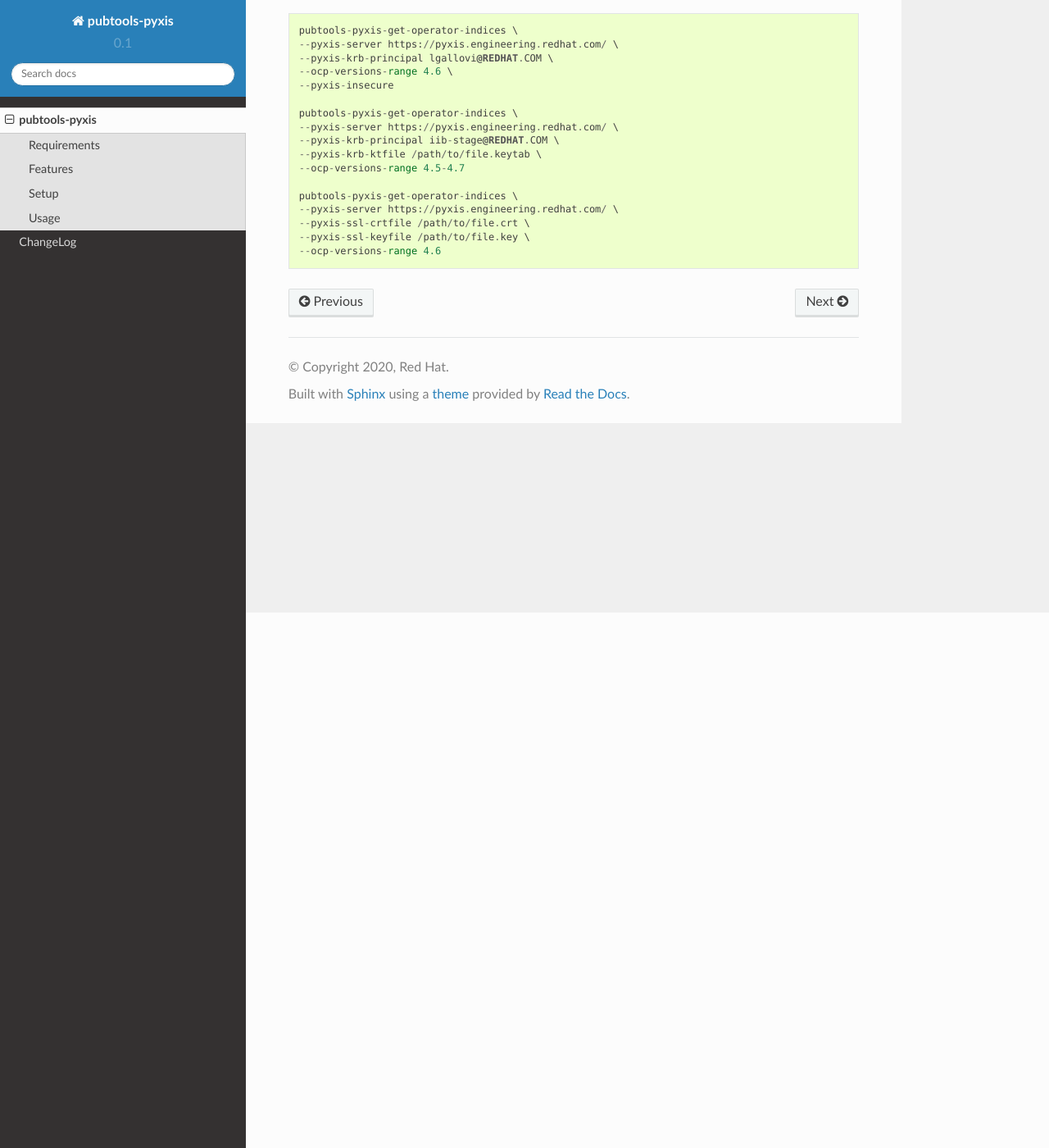
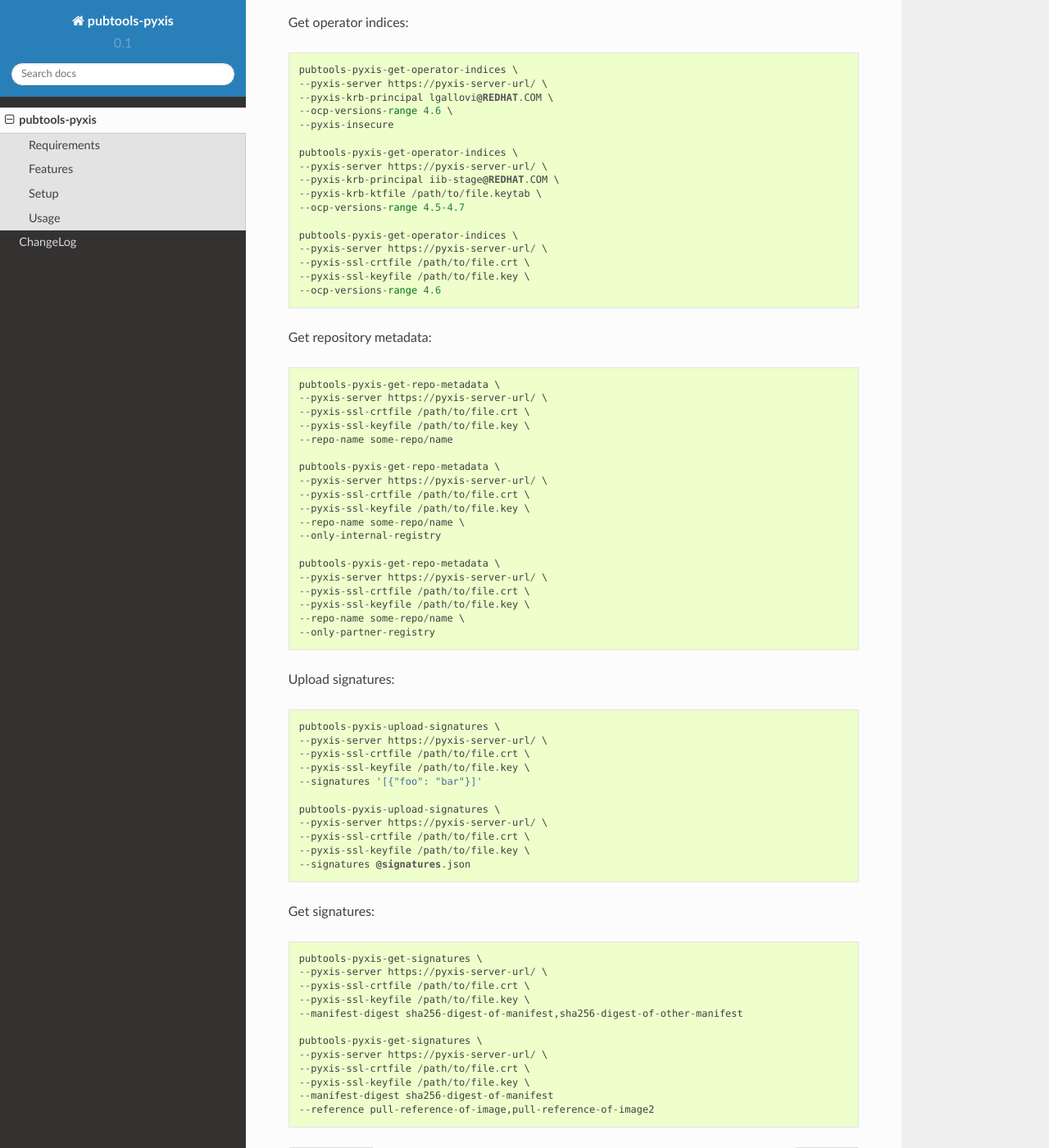
Before and after one commit to release-engineering/pubtools-pyxis, a Sphinx documentation site: the page built from docs/source/README.rst, in a window 1280 px wide and 1400 px high, scrolled down 653 px. Shown: the whole window at 82% size. Built offline with Sphinx 7.4.7 and the Read the Docs theme 2.0.0, drawn with Linux system fonts in a browser that asks for light colours.

Commit message:
Updated docs to add all recent commands introduced (#15)
* Updated docs to add all recent commands introduced

* Changed all occurences of pyxis server urls in README files
from "https://pyxis.engineering.redhat.com/" to
"https://pyxis-server-url/"

```diff
--- a/docs/source/README.rst
+++ b/docs/source/README.rst
@@ -29,22 +29,77 @@
 Usage
 =====
 
+Get operator indices:
 ::
 
   pubtools-pyxis-get-operator-indices \
-  --pyxis-server https://pyxis.engineering.redhat.com/ \
+  --pyxis-server https://pyxis-server-url/ \
   --pyxis-krb-principal lgallovi@REDHAT.COM \
   --ocp-versions-range 4.6 \
   --pyxis-insecure
 
   pubtools-pyxis-get-operator-indices \
-  --pyxis-server https://pyxis.engineering.redhat.com/ \
+  --pyxis-server https://pyxis-server-url/ \
   --pyxis-krb-principal iib-stage@REDHAT.COM \
   --pyxis-krb-ktfile /path/to/file.keytab \
   --ocp-versions-range 4.5-4.7
 
   pubtools-pyxis-get-operator-indices \
-  --pyxis-server https://pyxis.engineering.redhat.com/ \
+  --pyxis-server https://pyxis-server-url/ \
   --pyxis-ssl-crtfile /path/to/file.crt \
   --pyxis-ssl-keyfile /path/to/file.key \
   --ocp-versions-range 4.6
+
+Get repository metadata:
+::
+
+  pubtools-pyxis-get-repo-metadata \
+  --pyxis-server https://pyxis-server-url/ \
+  --pyxis-ssl-crtfile /path/to/file.crt \
+  --pyxis-ssl-keyfile /path/to/file.key \
+  --repo-name some-repo/name
+
+  pubtools-pyxis-get-repo-metadata \
+  --pyxis-server https://pyxis-server-url/ \
+  --pyxis-ssl-crtfile /path/to/file.crt \
+  --pyxis-ssl-keyfile /path/to/file.key \
+  --repo-name some-repo/name \
+  --only-internal-registry
+
+  pubtools-pyxis-get-repo-metadata \
+  --pyxis-server https://pyxis-server-url/ \
+  --pyxis-ssl-crtfile /path/to/file.crt \
+  --pyxis-ssl-keyfile /path/to/file.key \
+  --repo-name some-repo/name \
+  --only-partner-registry
+
+Upload signatures:
+::
+
+  pubtools-pyxis-upload-signatures \
+  --pyxis-server https://pyxis-server-url/ \
+  --pyxis-ssl-crtfile /path/to/file.crt \
+  --pyxis-ssl-keyfile /path/to/file.key \
+  --signatures '[{"foo": "bar"}]'
+
+  pubtools-pyxis-upload-signatures \
+  --pyxis-server https://pyxis-server-url/ \
+  --pyxis-ssl-crtfile /path/to/file.crt \
+  --pyxis-ssl-keyfile /path/to/file.key \
+  --signatures @signatures.json
+
+Get signatures:
+::
+
+  pubtools-pyxis-get-signatures \
+  --pyxis-server https://pyxis-server-url/ \
+  --pyxis-ssl-crtfile /path/to/file.crt \
+  --pyxis-ssl-keyfile /path/to/file.key \
+  --manifest-digest sha256-digest-of-manifest,sha256-digest-of-other-manifest
+
+  pubtools-pyxis-get-signatures \
+  --pyxis-server https://pyxis-server-url/ \
+  --pyxis-ssl-crtfile /path/to/file.crt \
+  --pyxis-ssl-keyfile /path/to/file.key \
+  --manifest-digest sha256-digest-of-manifest
+  --reference pull-reference-of-image,pull-reference-of-image2
```
Also changed, not shown: README.rst (+10 -10 lines).
